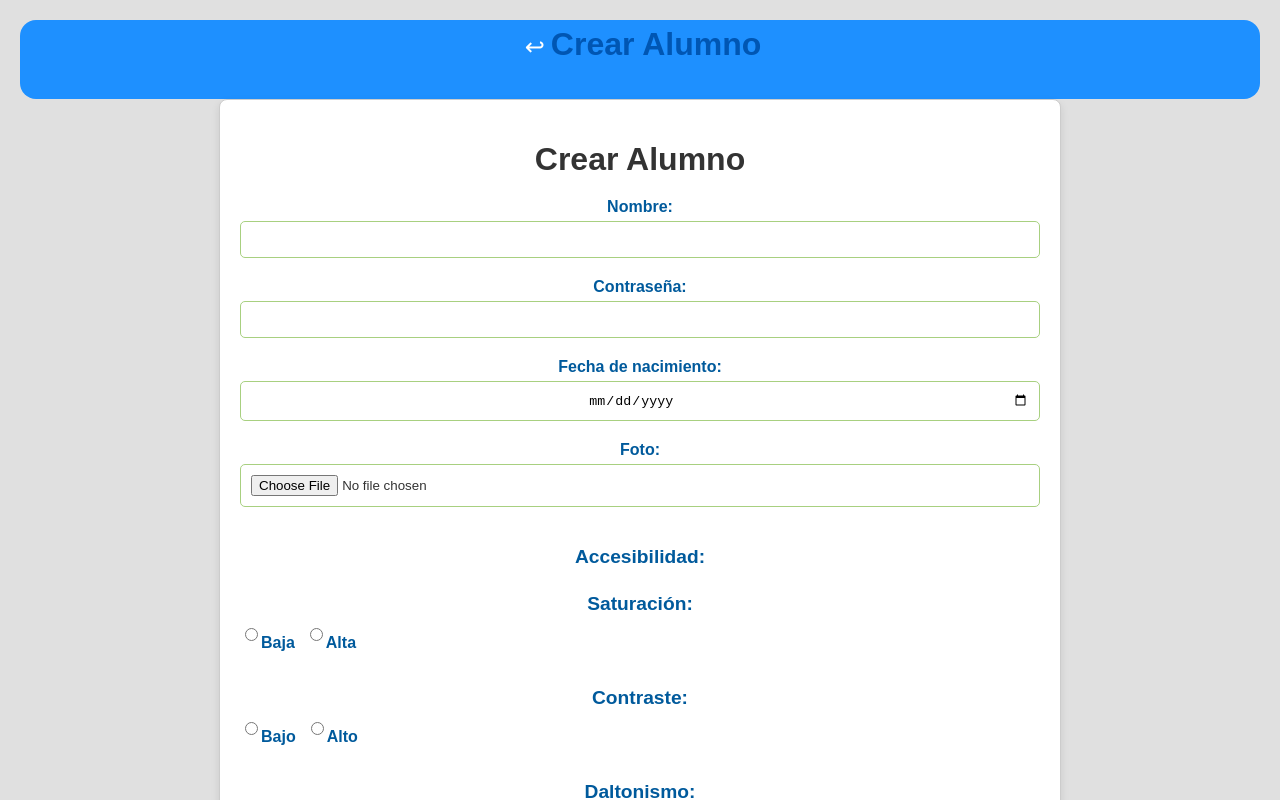
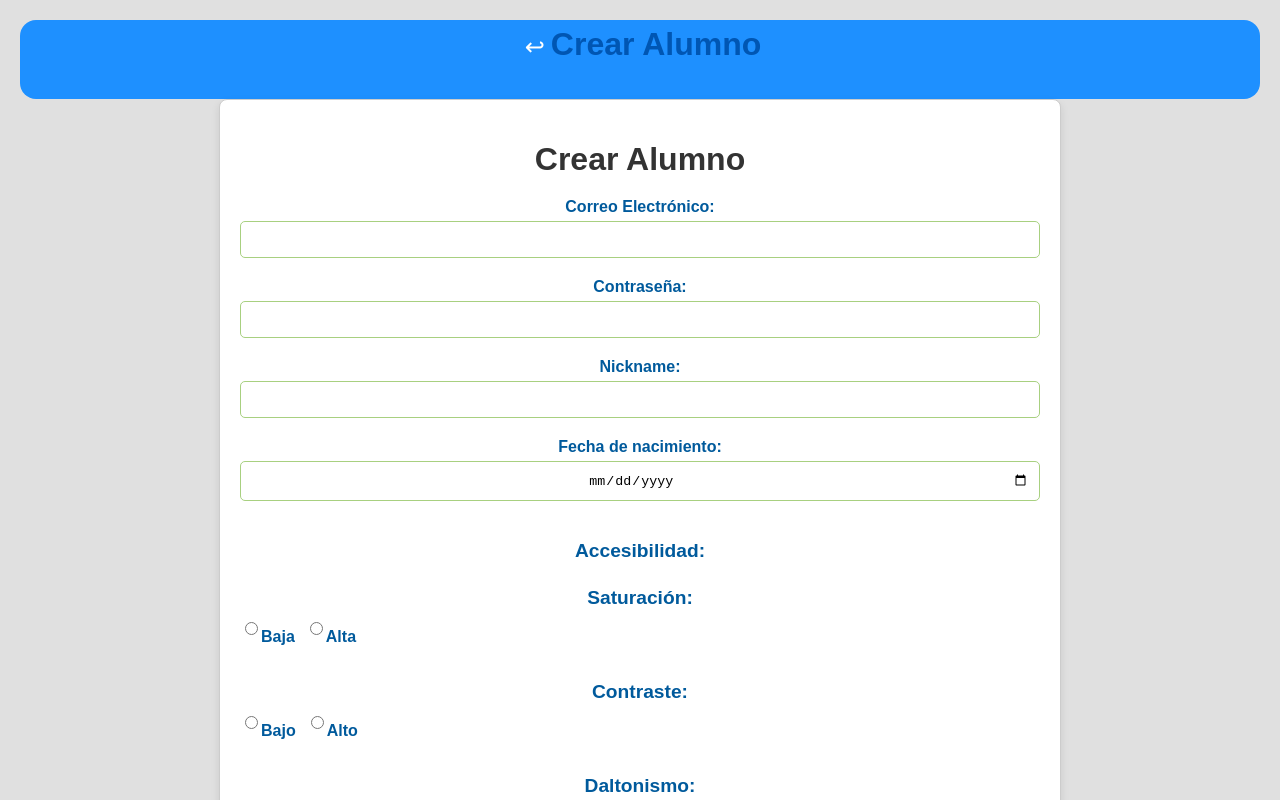
Before and after one commit to jhavimg/MDA-DGP, a React (Create React App) app in the folder FrontEnd/: page /alumno_form in a window 1280 px wide. Shown: the top 800 px of the page. Built offline with nearby package versions, Linux system fonts and the light colour scheme.

Commit message:
metodo post en front-end para crear alumno

```diff
--- a/FrontEnd/src/components/AForm.jsx
+++ b/FrontEnd/src/components/AForm.jsx
@@ -1,47 +1,149 @@
-import "../css/AForm.css"
+// import "../css/AForm.css"
+// import Accesibilidad from "./Accesibilidad";
+// import Boton from "./Boton";
+
+// //Formulario para crear un alumno, se envía a la ruta /api/alumnos por el método POST
+// function AForm(props){
+
+//     function handleSubmit(){
+//         const obj = {};
+//         fetch("https://especialeduca.jmarin.dev/api/alumnos", {
+
+//             method: 'POST',
+//             mode: 'cors',
+//             body: JSON.stringify(obj)
+//           })
+//     }
+
+//     return(
+//         <div className = "container">
+//         <h1>Crear Alumno</h1>
+//         <form id="studentForm">
+//             <label for="nombre">Nombre:</label>
+//             <input type="text" id="nombre" name="nombre" required/>
+
+//             <label for="password">Contraseña:</label>
+//             <input type="text" id="password" name="password" required/>
+
+//             <label for="fecha_nacimiento">Fecha de nacimiento:</label>
+//             <input type="date" id="fecha_nacimiento" name="fecha_nacimiento" required/>
+
+//             <label for="foto">Foto:</label>
+//             <input type="file" id="foto" name="foto" accept="image/*"/>
+
+//             <Accesibilidad />
+
+//             <Boton nombre = "Crear Alumno" onClickAlto={handleSubmit} />
+//         </form>
+//         </div>
+
+//     );
+// }
+
+// export default AForm
+
+import React, { useState } from "react";
+import "../css/AForm.css";
 import Accesibilidad from "./Accesibilidad";
 import Boton from "./Boton";
 
-//Formulario para crear un alumno, se envía a la ruta /api/alumnos por el método POST
-function AForm(props){
+function AForm(props) {
+    const [formData, setFormData] = useState({
+        email: "",
+        contraseña: "",
+        nickname: "",
+        fechaNacimiento: "",
+        accesibilidad: [],
+        tareas: [],
+    });
 
-    function handleSubmit(){
-        const obj = {};
-        fetch("https://especialeduca.jmarin.dev/api/alumnos", {
+    const handleChange = (e) => {
+        const { name, value } = e.target;
+        setFormData({
+            ...formData,
+            [name]: value
+        });
+        console.log(formData);
+    };
 
-            method: 'POST',
-            mode: 'cors',
-            body: JSON.stringify(obj)
-          })
-    }
+    const handleSubmit = async (e) => {
+        e.preventDefault();
 
-    return(
-        <div className = "container">
-        <h1>Crear Alumno</h1>
-        <form id="studentForm">
-            <label for="nombre">Nombre:</label>
-            <input type="text" id="nombre" name="nombre" required/>
+        try {
+            const response = await fetch("http://localhost:8000/api/alumnos/", {
+                method: "POST",
+                headers: {
+                    "Content-Type": "application/json"
+                },
+                body: JSON.stringify(formData)
+            });
 
-            <label for="password">Contraseña:</label>
-            <input type="text" id="password" name="password" required/>
+            console.log(JSON.stringify(formData));
 
-            <label for="fecha_nacimiento">Fecha de nacimiento:</label>
-            <input type="date" id="fecha_nacimiento" name="fecha_nacimiento" required/>
+            if (response.ok) {
+                const result = await response.json();
+                alert("Alumno creado con éxito");
+                console.log("Respuesta del servidor:", result);
+            } else {
+                alert("Error al crear el alumno");
+                console.error("Error:", response.statusText);
+            }
+        } catch (error) {
+            console.error("Error al enviar los datos:", error);
+            alert("Ocurrió un error al enviar los datos");
+        }
+    };
 
-            <label for="foto">Foto:</label>
-            <input type="file" id="foto" name="foto" accept="image/*"/>
+    return (
+        <div className="container">
+            <h1>Crear Alumno</h1>
+            <form id="studentForm" onSubmit={handleSubmit}>
+                <label htmlFor="email">Correo Electrónico:</label>
+                <input
+                    type="email"
+                    id="email"
+                    name="email"
+                    value={formData.email}
+                    onChange={handleChange}
+                    required
+                />
 
-            <Accesibilidad />
+                <label htmlFor="contraseña">Contraseña:</label>
+                <input
+                    type="password"
+                    id="contraseña"
+                    name="contraseña"
+                    value={formData.contraseña}
+                    onChange={handleChange}
+                    required
+                />
 
-            <Boton nombre = "Crear Alumno" onClickAlto={handleSubmit} />
-        </form>
+                <label htmlFor="nickname">Nickname:</label>
+                <input
+                    type="text"
+                    id="nickname"
+                    name="nickname"
+                    value={formData.nickname}
+                    onChange={handleChange}
+                    required
+                />
+
+                <label htmlFor="fechaNacimiento">Fecha de nacimiento:</label>
+                <input
+                    type="date"
+                    id="fechaNacimiento"
+                    name="fechaNacimiento"
+                    value={formData.fechaNacimiento}
+                    onChange={handleChange}
+                    required
+                />
+
+                <Accesibilidad onChange={(values) => setFormData({ ...formData, accesibilidad: values })} />
+
+                <Boton nombre="Crear Alumno" onClickAlto={handleSubmit} />
+            </form>
         </div>
-
-
-
-
-
     );
 }
 
-export default AForm
+export default AForm;
--- a/FrontEnd/src/pages/Alumno_list.jsx
+++ b/FrontEnd/src/pages/Alumno_list.jsx
@@ -9,7 +9,7 @@ function AlumnoList() {
 
     async function getAlumnos(){
         try {
-            const response = await fetch("https://especialeduca.jmarin.dev/api/alumnos");
+            const response = await fetch("http://localhost:8000/api/alumnos/");
             if (!response.ok) {
                 throw new Error(`HTTP error! status: ${response.status}`);
             }
```
